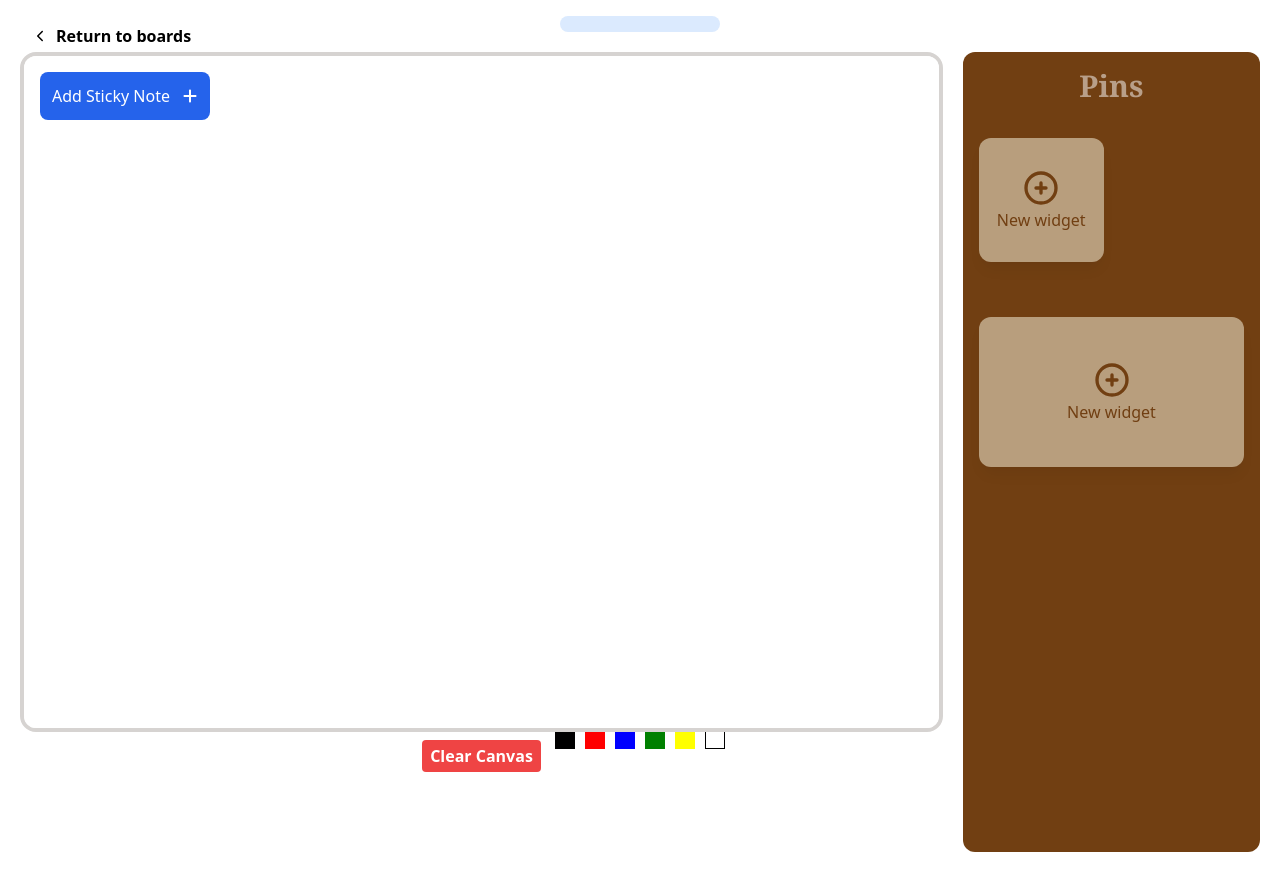
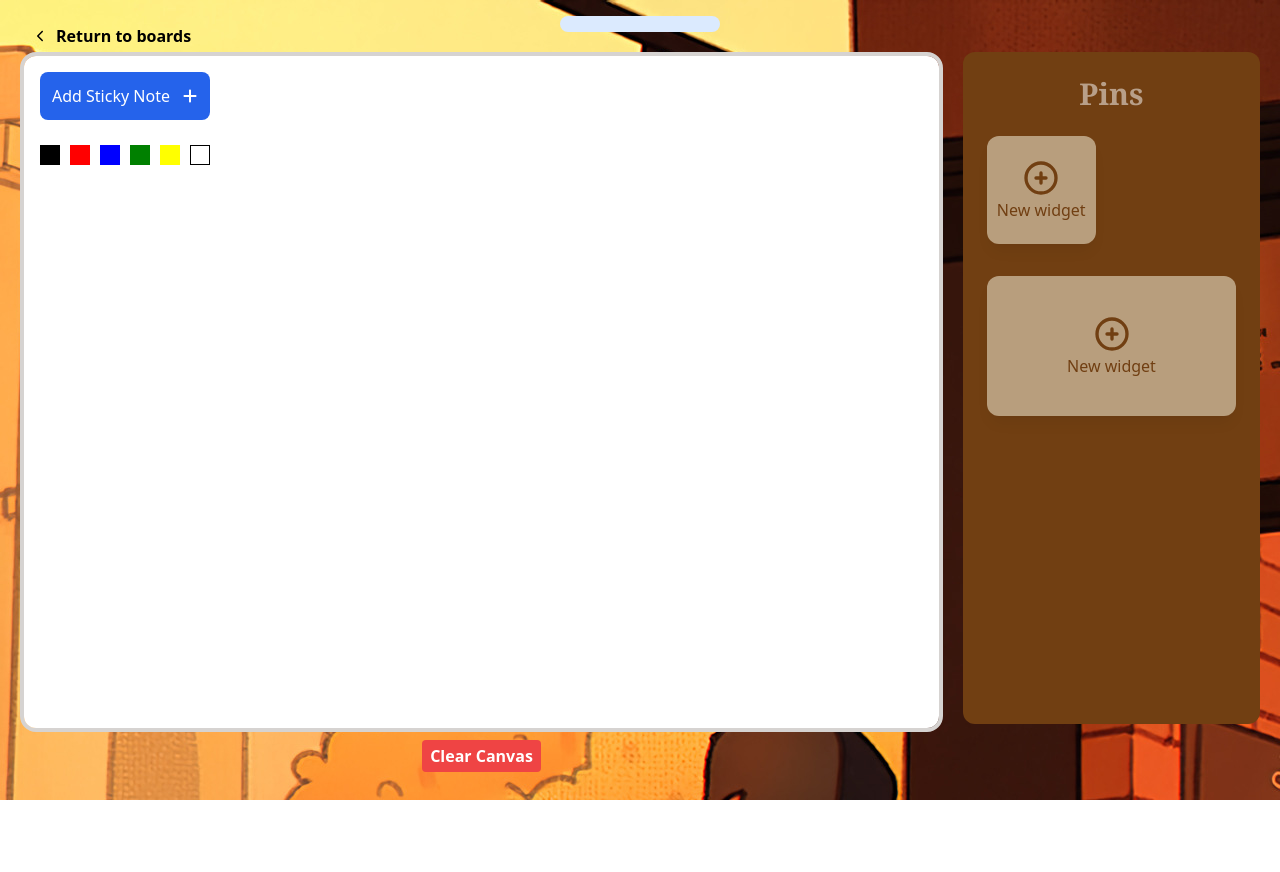
Before and after one commit to lgoob/MAC-Hackathon, a React (Vite) app: page /Whiteboard in a window 1280 px wide. After the commit the page ends 800 px from the top, so only its background shows below. Built offline with nearby package versions, Linux system fonts and the light colour scheme.

Commit message:
Fixed CSS + Background on Whiteboard Page

```diff
--- a/src/components/Corkboard.jsx
+++ b/src/components/Corkboard.jsx
@@ -63,12 +63,12 @@ const Corkboard = () => {
   };
 
   return (
-    <div className="bg-yellow-900 p-4 w-full h-screen rounded-xl">
+    <div className="bg-yellow-900 p-6 w-full h-full rounded-xl">
       <h1 className="text-3xl font-bold font-serif text-white opacity-50 text-center">
         Pins
       </h1>
 
-      <div className="grid grid-cols-2 grid-rows-4 h-full gap-x-4">
+      <div className="grid grid-cols-2 grid-rows-4 h-full gap-x-8">
         {widgets.map((widget, index) => (
           <div
             key={index}
--- a/src/components/DrawingCanvas.jsx
+++ b/src/components/DrawingCanvas.jsx
@@ -81,12 +81,14 @@ const DrawingCanvas = ({ color, strokes, setStrokes, id }) => {
         ref={canvasRef}
         className="border-4 border-stone-300 rounded-2xl"
       ></canvas>
+      <div className="align-left">
       <button
         onClick={clearCanvas}
         className="bg-red-500 hover:bg-red-700 text-white font-bold py-1 px-2 mt-2 rounded"
       >
         Clear Canvas
       </button>
+      </div>
     </div>
   );
 };
--- a/src/pages/Whiteboard.jsx
+++ b/src/pages/Whiteboard.jsx
@@ -33,7 +33,7 @@ function Whiteboard() {
   }, [strokes, id]);
 
   return (
-    <div className="min-h-screen min-w-screen flex flex-col items-center relative">
+    <div className="bg-whiteboard min-h-screen min-w-screen flex flex-col items-center relative">
       <Link to="/whiteboards" className="absolute top-4 left-4">
         <button className="text-black hover:underline font-bold py-2 px-4 rounded-lg">
           <span className="flex items-center gap-x-2">
@@ -48,7 +48,7 @@ function Whiteboard() {
       </h1>
 
       <div className="flex flex-row gap-x-5 w-full h-[calc(100vh-8rem)] mt-5">
-        <div className="w-9/12 h-full self-start ml-5 relative">
+        <div className="w-9/12 h-full self-start ml-5 relative ">
           <DrawingCanvas
             color={color}
             strokes={strokes}
@@ -57,14 +57,17 @@ function Whiteboard() {
           />
           <div className="absolute top-0 left-0">
             <StickyNotesPage />
+            <div className='align-left'><Pens setColor={setColor} /></div>
           </div>
         </div>
-        <div className="w-3/12 h-full self-end mr-5">
+        <div className="w-3/12 h-full mr-5">
           <Corkboard />
+
         </div>
       </div>
-      <Pens setColor={setColor} />
+
     </div>
+
   );
 }
 
--- a/tailwind.config.js
+++ b/tailwind.config.js
@@ -8,7 +8,7 @@ module.exports = {
 
         'hero': "url('./pictures/Cafe (Night).jpg')",
         'whiteboards': "url('./pictures/whiteboardsbackground.png')",
-        whiteboard: "url('./pictures/Whiteboard_Background.jpg')",
+        'whiteboard': "url('./pictures/Whiteboard_Background.jpg')",
 
       },
     },
```
